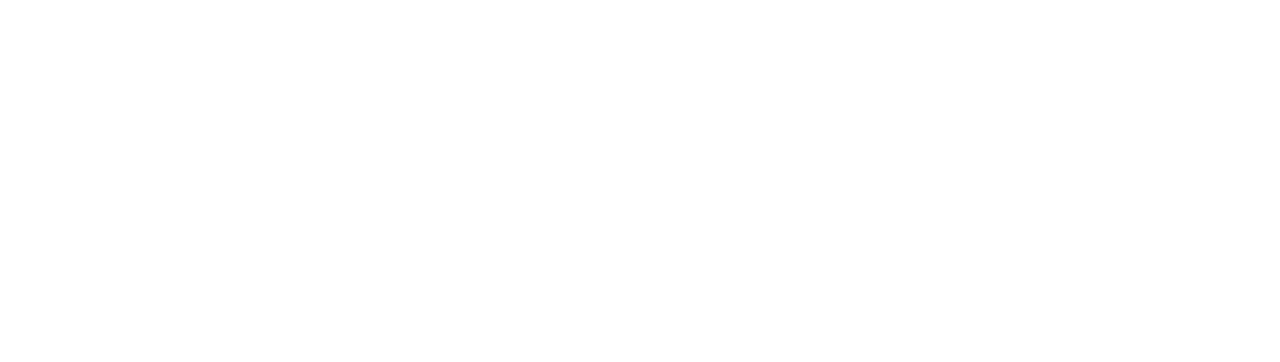
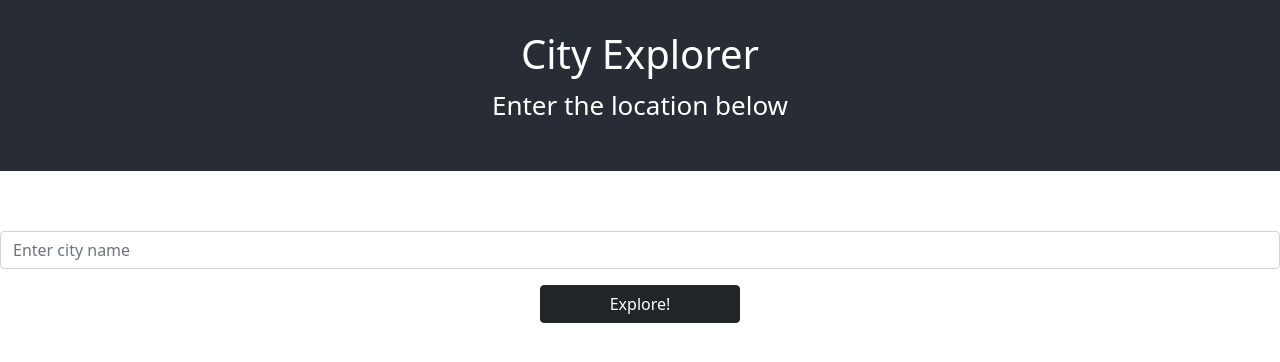
Before and after one commit to FarahJamal/city-explorer, a React (Create React App) app: page / in a window 1280 px wide. Shown: the top 362 px of the page. Built offline with nearby package versions, Linux system fonts and the light colour scheme; no server answers.

Commit message:
finished the first and second requirments

```diff
--- a/package.json
+++ b/package.json
@@ -6,7 +6,10 @@
     "@testing-library/jest-dom": "^5.14.1",
     "@testing-library/react": "^11.2.7",
     "@testing-library/user-event": "^12.8.3",
+    "axios": "^0.21.1",
+    "bootstrap": "^5.0.2",
     "react": "^17.0.2",
+    "react-bootstrap": "^2.0.0-beta.4",
     "react-dom": "^17.0.2",
     "react-scripts": "4.0.3",
     "web-vitals": "^1.1.2"
--- a/src/App.css
+++ b/src/App.css
@@ -13,15 +13,24 @@
   }
 }
 
+
+Button{
+  width: 200px;
+}
+Form{
+  padding-top:60px;
+}
+
 .App-header {
   background-color: #282c34;
-  min-height: 100vh;
+  min-height: 10vh;
   display: flex;
   flex-direction: column;
   align-items: center;
   justify-content: center;
   font-size: calc(10px + 2vmin);
   color: white;
+  padding: 30px;
 }
 
 .App-link {
--- a/src/App.js
+++ b/src/App.js
@@ -1,11 +1,31 @@
 import './App.css';
+import Main from './components/Main';
+import Data from './components/Data';
+import React from "react";
 
-function App() {
-  return (
-    <div className="App">
+class  App extends React.Component {
+  render(){
+    return (
+      <div>
+      <>
+      <header className="App-header">
 
-    </div>
-  );
+      <h1 >
+        City Explorer
+      </h1>
+      <p>Enter the location below</p>
+      </header>
+
+
+      </>
+
+      <Main/>
+
+      </div>
+
+      );
+  }
+
 }
 
 export default App;
--- /dev/null
+++ b/src/components/Data.js
@@ -0,0 +1,35 @@
+import React from "react";
+import 'bootstrap/dist/css/bootstrap.min.css';
+
+import { Card } from "react-bootstrap";
+
+
+class Data extends React.Component {
+render(){
+  const validForm = this.props.show;
+  let form;
+  if (validForm) {
+    form = (
+        <Card show={false}>
+      <Card.Header>{this.props.type}</Card.Header>
+          <Card.Body>
+            <Card.Title>{this.props.display_name}</Card.Title>
+            <Card.Text>
+             lat:{this.props.lat}<br/>
+             lon:{this.props.lon}<br/>
+             class:{this.props.class}<br/>
+            </Card.Text>
+          </Card.Body>
+        </Card>);
+  } else {
+    form = (<div></div>);
+  }
+  return (
+    <>
+    {form}
+    </>);
+
+
+}
+}
+export default Data;
--- /dev/null
+++ b/src/components/Main.js
@@ -0,0 +1,80 @@
+import Button from 'react-bootstrap/Button';
+import 'bootstrap/dist/css/bootstrap.min.css';
+import Form from 'react-bootstrap/Form';
+import React from "react";
+import '../App.css'
+import axios from "axios";
+import Data from './Data';
+
+
+const API_KEY = process.env.REACT_APP_API_KEY;
+console.log("Key is", API_KEY);
+
+
+class Main extends React.Component {
+    constructor(props) {
+        super(props);
+        this.state = {
+            lat: '',
+            lon: '',
+            display_name: '',
+            class: '',
+            type: '',
+            show: false
+        }
+    }
+
+    getLocationData = async (event) => {
+        event.preventDefault();
+        let cityName = event.target.city.value;
+        event.target.city.value = '';
+        console.log(cityName);
+        const URL = `https://us1.locationiq.com/v1/search.php?key=${API_KEY}&q=${cityName}&format=json`;
+        let result = await (axios.get(URL));
+        this.setState({
+            lat: result.data[0].lat,
+            lon: result.data[0].lon,
+            display_name: result.data[0].display_name,
+            class: result.data[0].class,
+            type: result.data[0].type,
+            show: true
+
+        })
+
+    }
+
+
+    render() {
+        return (
+            <>
+                <Form className="form" onSubmit={this.getLocationData} >
+                    <Form.Group className="mb-3" controlId="formBasicEmail">
+                        <Form.Control type="text" placeholder="Enter city name" name='city' />
+
+                    </Form.Group>
+                    <center>
+                        <Button variant="dark" type="submit" className="btn" >
+                            Explore!
+                        </Button>
+                    </center>
+
+                </Form>
+
+                <Data
+                    lon={this.state.lon}
+                    lat={this.state.lat}
+                    display_name={this.state.display_name}
+                    class={this.state.class}
+                    type={this.state.type}
+                    show={this.state.show}
+
+                />
+                {
+
+                }
+            </>
+        );
+    }
+}
+
+export default Main;
```
Also changed, not shown: 2 other files (tests, documents, lock files or other folders).
